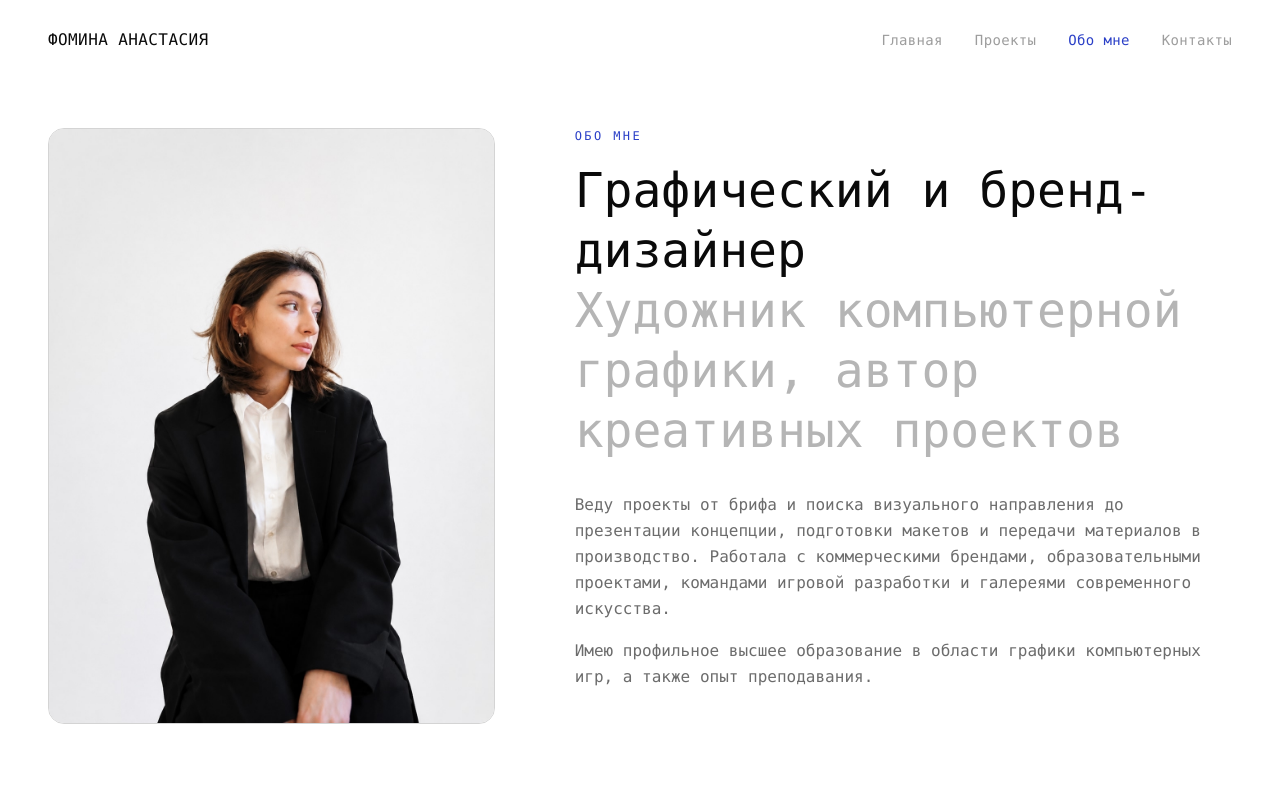
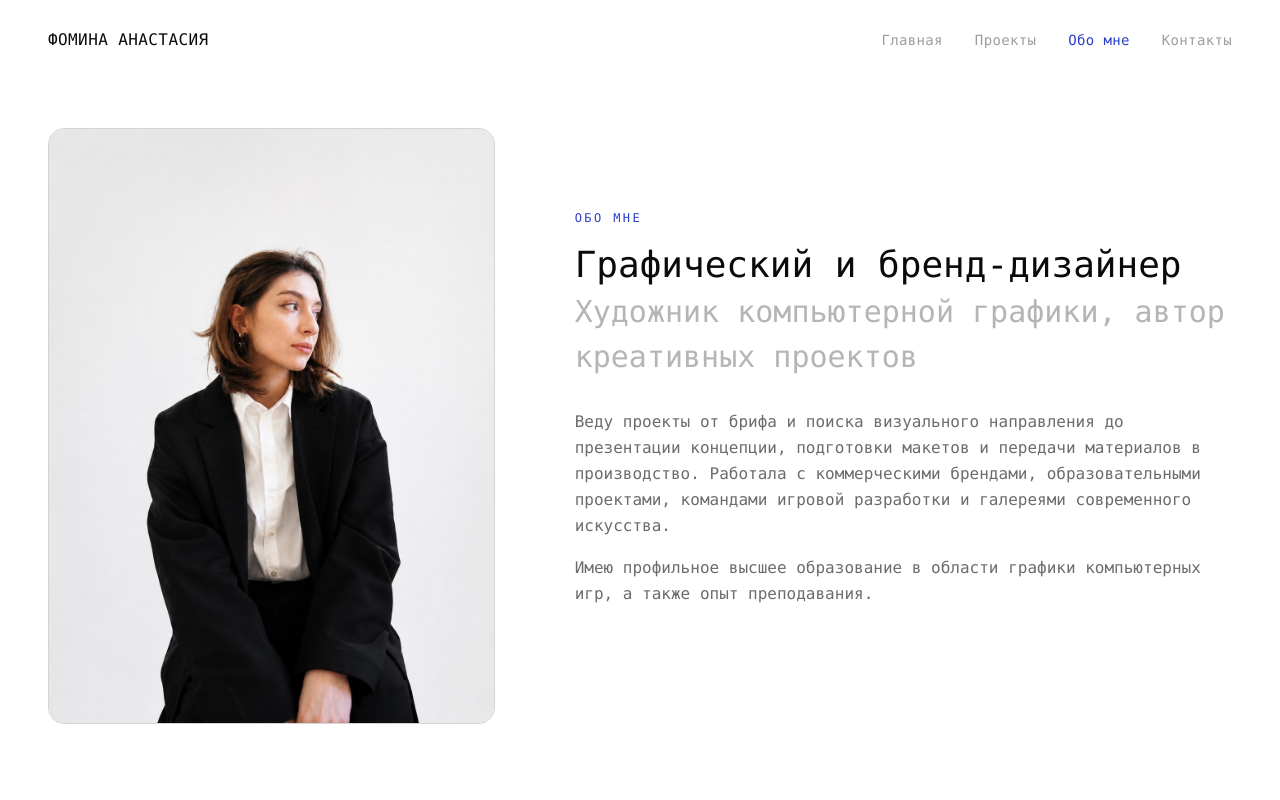
Before and after one commit to forrebl/for, a React (Vite) app: page /about in a window 1280 px wide. Shown: the top 800 px of the page. Built offline with nearby package versions, Linux system fonts and the light colour scheme.

Commit message:
Reduce About heading size

```diff
--- a/src/pages/About.tsx
+++ b/src/pages/About.tsx
@@ -49,10 +49,10 @@ export default function About() {
               </p>
             </Reveal>
             <Reveal delay={100}>
-              <h1 className="text-3xl lg:text-5xl font-[family-name:var(--font-display)] font-medium mb-8 leading-tight">
+              <h1 className="text-2xl sm:text-3xl lg:text-4xl font-[family-name:var(--font-display)] font-medium mb-8 leading-tight">
                 Графический и бренд-дизайнер
                 <br />
-                <span className="text-foreground/30">Художник компьютерной графики, автор креативных проектов</span>
+                <span className="text-xl sm:text-2xl lg:text-3xl text-foreground/30">Художник компьютерной графики, автор креативных проектов</span>
               </h1>
             </Reveal>
             <Reveal delay={200}>
```
